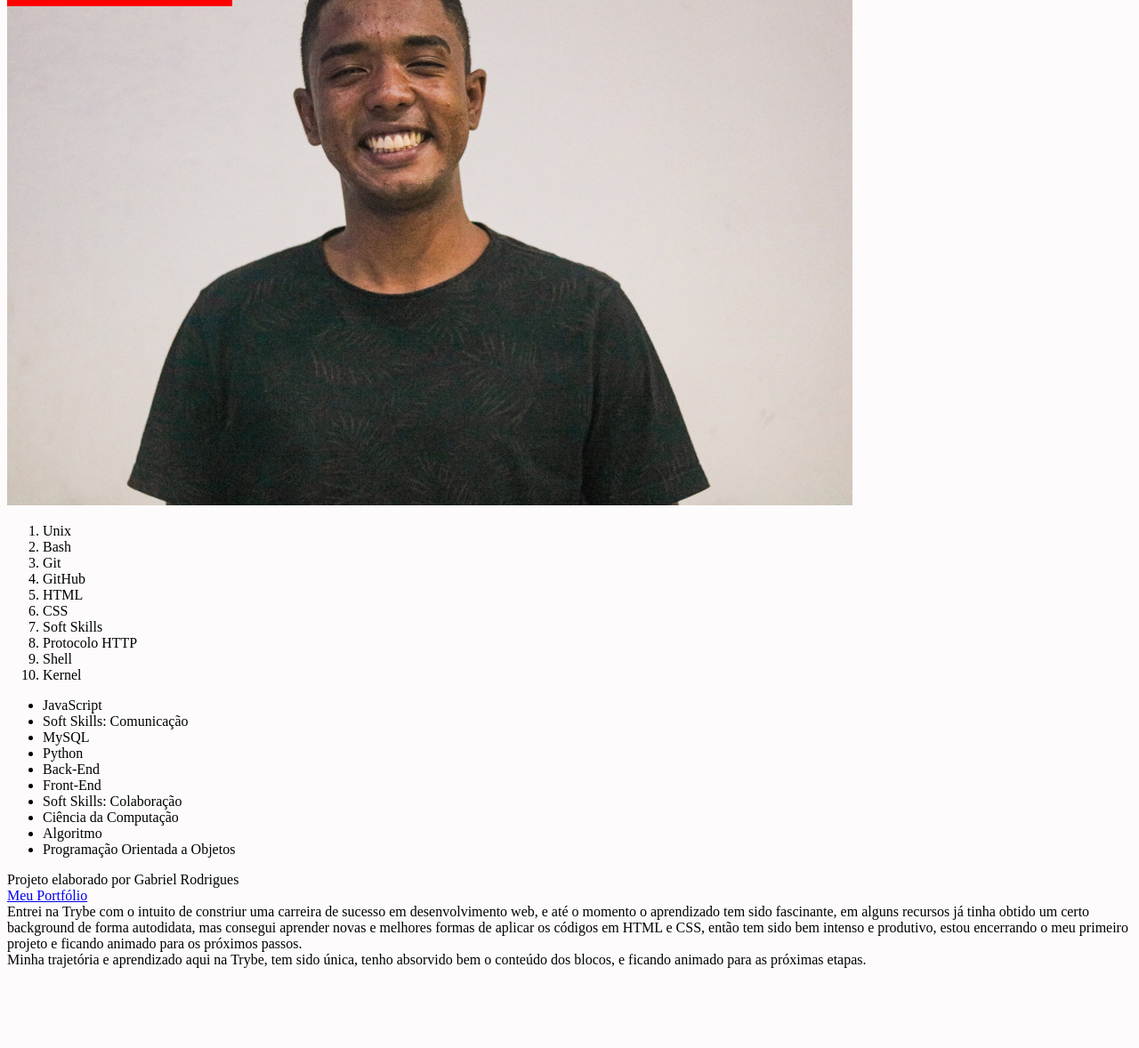
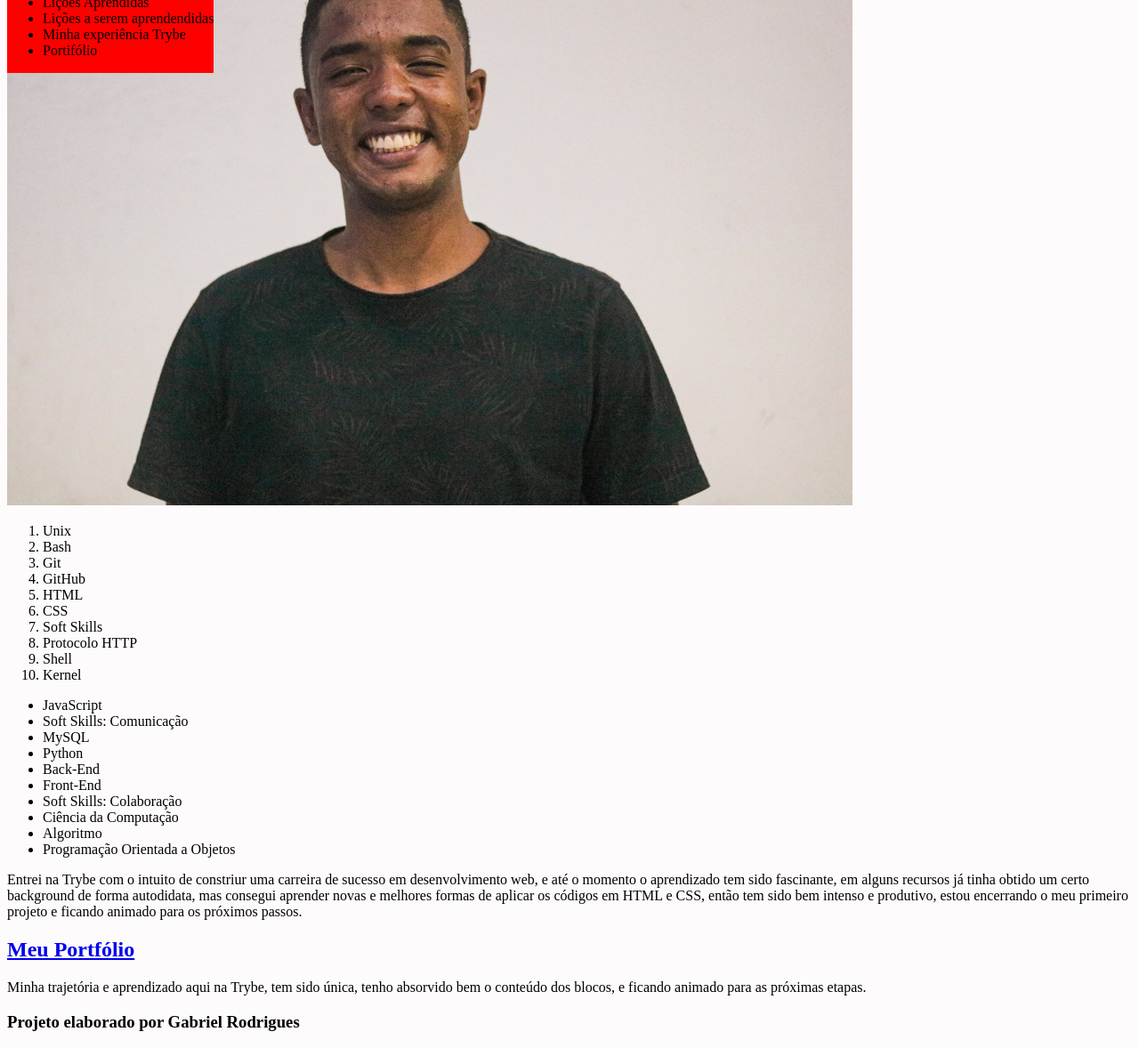
Before and after one commit to rodriguestg/gabriel-rodrigues-lessons-learned, a website: page index.html in a window 1280 px wide. Shown: the part 73-1251 px from the top of the page at 89% size. Before the commit the page ends 1169 px from the top, so only its background shows below. Drawn offline with Linux system fonts and the light colour scheme.

Commit message:
Identando corretamente, colocando elementos para o HTML ser Semântico, concluindo os requisitos 10 e 11

```diff
--- a/index.html
+++ b/index.html
@@ -9,9 +9,24 @@
 </head>
 <body>
     <header id="cabecalho">
+        <section>
             <h1 id="titulo">Gabriel Rodrigues</h1>
+        </section>
+        <nav>
+            <ul>
+                <li>Lições Aprendidas</li>
+                <li>Lições a serem aprendendidas</li>
+                <li>Minha experiência Trybe</li>
+                <li>Portifólio</li>
+            </ul>
+        </nav>
     </header>
+    <main>
+        <section>
+            <div>
                <img id="minha_foto" src="images/minha_foto.jpg" alt="foto de Gabriel Rodrigues">
+            </div>
+            <div>
                 <ol id="licoes_aprendidas">
                     <li>Unix</li>
                     <li>Bash</li>
@@ -36,13 +51,28 @@
                     <li>Algoritmo</li>
                     <li>Programação Orientada a Objetos</li>
                 </ul>
-        <footer id="rodape">Projeto elaborado por Gabriel Rodrigues
+            </div>
+            <article>
+                    <p>
+                        Entrei na Trybe com o intuito de constriur uma carreira de sucesso em desenvolvimento web, e até o momento o aprendizado tem sido fascinante, em alguns recursos já tinha obtido um certo background de forma autodidata, mas consegui aprender novas e melhores formas de aplicar os códigos em HTML e CSS, então tem sido bem intenso e produtivo, estou encerrando o meu primeiro projeto e ficando animado para os próximos passos.
+                    </p>
+            </article>
+            <div>
+                <a href="https://rodriguestg.github.io" target="_blank">
+                <h2>Meu Portfólio</h2>
+                </a>
+            </div>
+        </section>
+        <aside>
+            <section>
+                <p>
+                    Minha trajetória e aprendizado aqui na Trybe, tem sido única, tenho absorvido bem o conteúdo dos blocos, e ficando animado para as próximas etapas.
+                </p>
+            </section>
+        </aside>
+    </main>
+    <footer id="rodape">
+        <h3>Projeto elaborado por Gabriel Rodrigues</h3>
     </footer>
-        <a href="https://rodriguestg.github.io" target="_blank">Meu Portfólio
-        </a>
-        <article>Entrei na Trybe com o intuito de constriur uma carreira de sucesso em desenvolvimento web, e até o momento o aprendizado tem sido fascinante, em alguns recursos já tinha obtido um certo background de forma autodidata, mas consegui aprender novas e melhores formas de aplicar os códigos em HTML e CSS, então tem sido bem intenso e produtivo, estou encerrando o meu primeiro projeto e ficando animado para os próximos passos.</article>
-    <section>
-        <aside>Minha trajetória e aprendizado aqui na Trybe, tem sido única, tenho absorvido bem o conteúdo dos blocos, e ficando animado para as próximas etapas.</aside>
-    </section>
 </body>
 </html>
```
Lines whose indentation alone changed are shown as unchanged.
